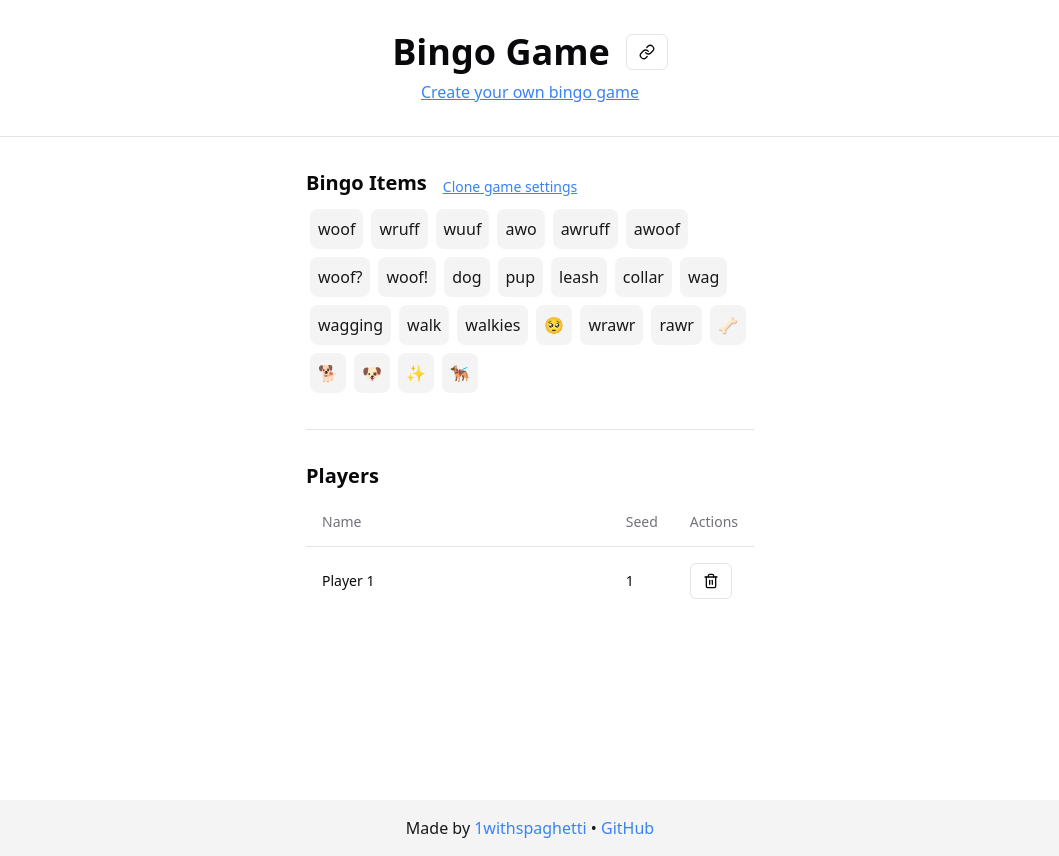
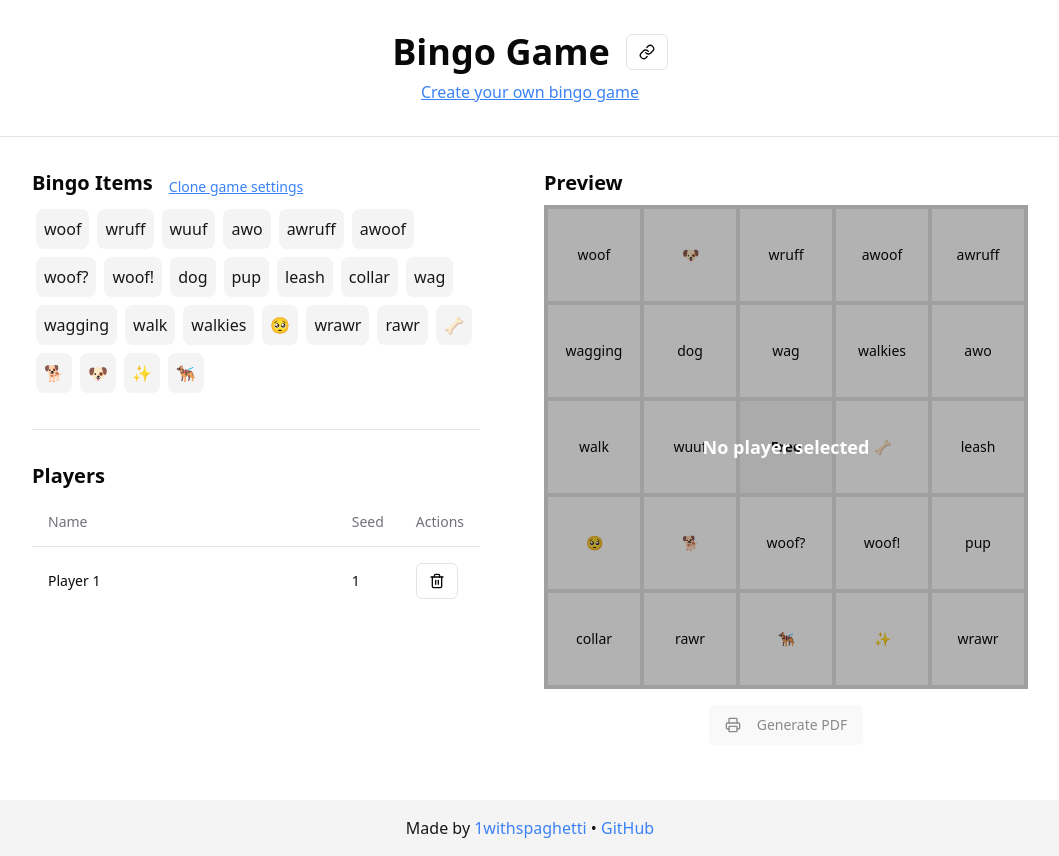
Before and after one commit to 1withspaghetti/NewYearsBingo, a SvelteKit app: page /game/1 in a window 1280 px wide. Shown: the whole page, without its empty margins (110-1169 px from the left). Built offline with nearby package versions, Linux system fonts and the light colour scheme.

Commit message:
Player bingo board preview

```diff
--- a/src/lib/components/BingoDocumentGenerator.svelte
+++ b/src/lib/components/BingoDocumentGenerator.svelte
@@ -4,12 +4,14 @@
 	import BingoPreview from "./BingoPreview.svelte";
 
     interface Props {
+        title: string;
+        playerName: string;
         board: IBingoBoard;
         button: Snippet<[()=>void]>
         filename?: string;
     }
 
-    let { board, button, filename }: Props = $props();
+    let { title, playerName, board, button, filename }: Props = $props();
 
     let showDocument = $state(false);
     let documentRef: HTMLDivElement|null = $state(null);
@@ -19,6 +21,7 @@
         await tick(); // Wait for the DOM to update
 
         const jsPDF = (await import("jspdf")).default; // Lazy load the library to reduce bundle size (~1MB)
+
         const doc = new jsPDF({
             orientation: "portrait",
             format: "letter",
@@ -47,9 +50,13 @@
 <div class="hidden">
     {#if showDocument}
         <div bind:this={documentRef}><!-- All the content in here will be rendered to the PDF -->
-            <div class="w-full h-full bg-white p-4">
+            <div class="w-full h-full bg-white p-8">
+                {#if playerName}
+                    <div class="w-full text-lg text-right mb-4">{playerName}</div>
+                {/if}
                 <div class="w-full flex flex-col items-center">
-                    <BingoPreview {...board} />
+                    <h2 class="text-xl font-bold mb-6">{title}</h2>
+                    <BingoPreview {board} />
                 </div>
             </div>
         </div>
--- a/src/lib/components/BingoPreview.svelte
+++ b/src/lib/components/BingoPreview.svelte
@@ -2,18 +2,21 @@
 	import seededRandom from "$lib/util/seededRandom";
     import type { IBingoBoard } from "$lib/types/bingoBoard";
 
-    interface Props extends IBingoBoard {};
+    interface Props {
+        board: IBingoBoard;
+    };
 
-    let { center = undefined, items, seed }: Props = $props();
+    let { board }: Props = $props();
 
-    let shuffledItems = $derived(seededRandom(seed).shuffle([...items]));
+    let shuffledItems = $derived(seededRandom(board.seed).shuffle([...board.items]));
+    let hasCenter = board.center !== undefined;
 </script>
 
 <div class="grid grid-cols-[repeat(5,1fr)] grid-rows-[repeat(5,1fr)] border-2">
     {#each { length: 25 }, i}
-        <div class="w-24 h-24 overflow-hidden flex items-center border-2 p-2 {i === 12 && center !== undefined ? 'bg-zinc-100' : ''}">
-            <span class="w-full text-center text-sm {i === 12 && center !== undefined ? 'font-bold' : ''}">
-                {i === 12 && center !== undefined ? center : shuffledItems[i > 12 && center !== undefined ? i-1 : i]}
+        <div class="w-24 h-24 overflow-hidden flex items-center border-2 p-2 {i === 12 && hasCenter ? 'bg-zinc-100' : ''}">
+            <span class="w-full text-center text-sm {i === 12 && hasCenter ? 'font-bold' : ''}">
+                {i === 12 && hasCenter ? board.center : shuffledItems[i > 12 && hasCenter ? i-1 : i]}
             </span>
         </div>
     {/each}
--- a/src/routes/+page.svelte
+++ b/src/routes/+page.svelte
@@ -11,6 +11,7 @@
 	import { bingoGameSettingsValidatorLax } from "$lib/validation/bingoGameSettingsValidator";
     import { toast } from "svelte-sonner";
 	import { ZodError } from "zod";
+	import { page } from "$app/state";
 
     let title = $state("Bingo Game");
 
@@ -43,8 +44,7 @@
 
     // Read settings from URL if present
     onMount(() => {
-        const url = new URL(window.location.href);
-        const gameSettings = url.searchParams.get("gameSettings");
+        const gameSettings = page.url.searchParams.get("gameSettings");
         if(gameSettings) {
             try {
                 let settings: IBingoGameSettings = JSON.parse(gameSettings);
@@ -68,7 +68,7 @@
     <Separator class="my-8" />
     <div class="flex flex-col items-center lg:flex-row lg:items-start gap-8">
         <div class="flex flex-col w-full max-w-sm">
-            <Label class="mb-6 text-center text-lg">Settings</Label>
+            <h2 class="mb-6 text-center text-lg">Settings</h2>
 
             <div class="flex flex-col mb-6">
                 <Label id="title-label" for="title" class="mb-2">Game Title</Label>
@@ -157,10 +157,10 @@
             </div>
         </div>
         <div class="flex flex-col">
-            <Label class="mb-6 text-center text-lg">Preview</Label>
+            <h2 class="mb-6 text-center text-lg">Preview</h2>
 
             <div class="scale-75 sm:scale-100 mb-4">
-                <BingoPreview {...board} />
+                <BingoPreview {board} />
             </div>
 
             <div class="flex justify-center gap-4">
@@ -168,7 +168,7 @@
                     <Shuffle class="mr-2 size-4" />
                     Shuffle
                 </Button>
-                <BingoDocumentGenerator board={board} filename="preview-bingo-sheet.pdf">
+                <BingoDocumentGenerator {title} playerName="" board={board} filename="preview-bingo-sheet.pdf">
                     {#snippet button(generate)}
                         <Button variant="secondary" onclick={generate}>
                             Generate Preview PDF
--- a/src/routes/game/[id]/+page.svelte
+++ b/src/routes/game/[id]/+page.svelte
@@ -5,14 +5,25 @@
     import type { PageData } from './$types';
 	import * as Table from '$lib/components/ui/table';
     import * as Tooltip from "$lib/components/ui/tooltip";
-    import { Link, Trash2 } from 'lucide-svelte';
+    import { Link, Printer, Trash2 } from 'lucide-svelte';
     import { page } from '$app/state';
 	import * as AlertDialog from '$lib/components/ui/alert-dialog';
 	import { goto } from '$app/navigation';
+	import BingoPreview from '$lib/components/BingoPreview.svelte';
+	import BingoDocumentGenerator from '$lib/components/BingoDocumentGenerator.svelte';
+	import type { IBingoBoard } from '$lib/types/bingoBoard';
 
     let { data }: { data: PageData } = $props();
 
     let game = $derived(data.game);
+
+
+    let { board, player } = $derived.by(()=>{
+        const player = game.players.find(player => player.id == page.url.hash.slice(1));
+        if (!player) return { board: {center: game.center, items: game.items, seed: 0}, player };
+        return { board: {center: game.center, items: game.items, seed: player.seed}, player };
+    });
+    let hasBoard = $derived(!!player);
 
     async function copyLink() {
         await navigator.clipboard.writeText(window.location.href);
@@ -55,7 +66,7 @@
     </h3>
     <Separator class="my-8" />
 
-    <div class="flex">
+    <div class="flex flex-col items-center lg:flex-row lg:items-start gap-16">
         <div class="flex flex-col max-w-md">
             <div class="flex gap-4">
                 <h2 class="text-xl font-bold mb-2">Bingo Items</h2>
@@ -101,6 +112,29 @@
                 </Table.Body>
             </Table.Root>
         </div>
+        <div class="flex flex-col">
+            <h2 class="text-xl font-bold mb-2">{hasBoard ? `${player?.name}'s Game` : 'Preview'}</h2>
+
+            <div class="relative scale-75 sm:scale-100 mb-4">
+                <BingoPreview {board} />
+                {#if !hasBoard}
+                    <div class="absolute top-0 left-0 w-full h-full flex items-center justify-center bg-black bg-opacity-30 text-white text-lg font-bold">
+                        <p class="text-center">No player selected</p>
+                    </div>
+                {/if}
+            </div>
+
+            <div class="flex justify-center gap-4">
+                <BingoDocumentGenerator title={game.title} playerName={player?.name || 'Player'} board={board} filename="preview-bingo-sheet.pdf">
+                    {#snippet button(generate)}
+                        <Button variant="secondary" disabled={!hasBoard} onclick={generate}>
+                            <Printer class="mr-2 size-4" />
+                            Generate PDF
+                        </Button>
+                    {/snippet}
+                </BingoDocumentGenerator>
+            </div>
+        </div>
     </div>
 </div>
 
```
